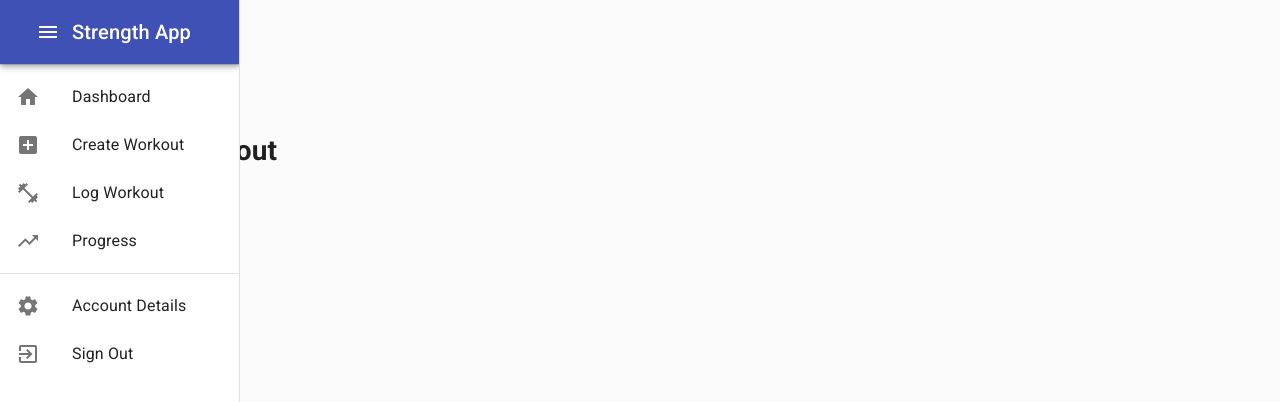
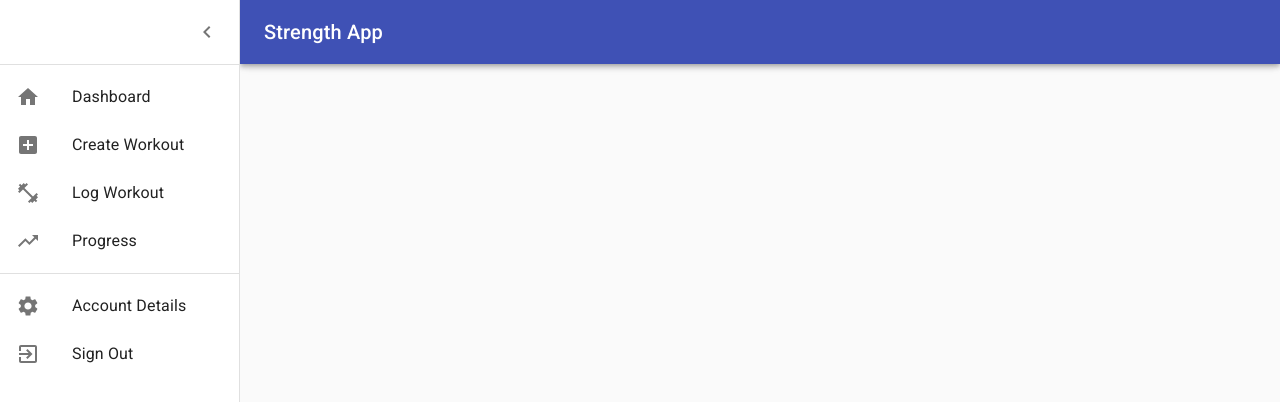
Before and after one commit to rpdurk/strengthApp, a React (Create React App) app in the folder client/: page / in a window 1280 px wide. Both pictures are taken after a click on the button "open drawer". Shown: the top 402 px of the page. Built offline with nearby package versions, Linux system fonts and the light colour scheme.

Commit message:
adds collapse, router routes, signout

```diff
--- a/client/src/pages/common/components/Navbar.js
+++ b/client/src/pages/common/components/Navbar.js
@@ -1,5 +1,10 @@
 import React from "react";
-import { makeStyles } from "@material-ui/core/styles";
+import clsx from "clsx";
+import { useHistory, withRouter } from "react-router-dom";
+import { useSelector, useDispatch } from "react-redux";
+import { setViewerToken } from "../../Viewer";
+import { makeStyles, useTheme } from "@material-ui/core/styles";
+
 import Drawer from "@material-ui/core/Drawer";
 import CssBaseline from "@material-ui/core/CssBaseline";
 import AppBar from "@material-ui/core/AppBar";
@@ -18,6 +23,8 @@ import SettingsIcon from "@material-ui/icons/Settings";
 import TrendingUpIcon from "@material-ui/icons/TrendingUp";
 import AddBoxIcon from "@material-ui/icons/AddBox";
 import ExitToAppIcon from "@material-ui/icons/ExitToApp";
+import ChevronLeftIcon from "@material-ui/icons/ChevronLeft";
+import ChevronRightIcon from "@material-ui/icons/ChevronRight";
 
 const drawerWidth = 240;
 
@@ -26,7 +33,24 @@ const useStyles = makeStyles(theme => ({
     display: "flex",
   },
   appBar: {
-    width: `${drawerWidth}px`,
+    transition: theme.transitions.create(["margin", "width"], {
+      easing: theme.transitions.easing.sharp,
+      duration: theme.transitions.duration.leavingScreen,
+    }),
+  },
+  appBarShift: {
+    width: `calc(100% - ${drawerWidth}px)`,
+    marginLeft: drawerWidth,
+    transition: theme.transitions.create(["margin", "width"], {
+      easing: theme.transitions.easing.easeOut,
+      duration: theme.transitions.duration.enteringScreen,
+    }),
+  },
+  menuButton: {
+    marginRight: theme.spacing(2),
+  },
+  hide: {
+    display: "none",
   },
   drawer: {
     width: drawerWidth,
@@ -35,37 +59,105 @@ const useStyles = makeStyles(theme => ({
   drawerPaper: {
     width: drawerWidth,
   },
+  drawerHeader: {
+    display: "flex",
+    alignItems: "center",
+    padding: theme.spacing(0, 1),
     // necessary for content to be below app bar
-  toolbar: theme.mixins.toolbar,
+    ...theme.mixins.toolbar,
+    justifyContent: "flex-end",
+  },
   content: {
     flexGrow: 1,
-    backgroundColor: theme.palette.background.default,
     padding: theme.spacing(3),
+    transition: theme.transitions.create("margin", {
+      easing: theme.transitions.easing.sharp,
+      duration: theme.transitions.duration.leavingScreen,
+    }),
+    marginLeft: -drawerWidth,
+  },
+  contentShift: {
+    transition: theme.transitions.create("margin", {
+      easing: theme.transitions.easing.easeOut,
+      duration: theme.transitions.duration.enteringScreen,
+    }),
+    marginLeft: 0,
   },
 }));
 
-export default function PermanentDrawerLeft() {
+const PersistentDrawerLeft = () => {
+  // const { history } = props;
   const classes = useStyles();
+  const theme = useTheme();
+  const [open, setOpen] = React.useState(false);
+  const { token } = useSelector(state => state.viewer);
+  const dispatch = useDispatch();
+  const history = useHistory();
 
+  const handleSignOut = () => {
+    localStorage.removeItem("token");
+    dispatch(setViewerToken(null));
+    history.push("/");
+  };
+
+  const handleDrawerOpen = () => {
+    setOpen(true);
+  };
+
+  const handleDrawerClose = () => {
+    setOpen(false);
+  };
+
+  const menuItems = [
+    {
+      text: "Dashboard",
+      icon: <HomeIcon />,
+      onClick: () => history.push("/dashboard"),
+    },
+    {
+      text: "Create Workout",
+      icon: <AddBoxIcon />,
+      onClick: () => history.push("/create"),
+    },
+    {
+      text: "Log Workout",
+      icon: <FitnessCenterIcon />,
+      onClick: () => history.push("/log"),
+    },
+    {
+      text: "Progress",
+      icon: <TrendingUpIcon />,
+      onClick: () => history.push("/progress"),
+    },
+  ];
+  const accountItems = [
+    {
+      text: "Account Details",
+      icon: <SettingsIcon />,
+      onClick: () => history.push("/account"),
+    },
+    {
+      text: "Sign Out",
+      icon: <ExitToAppIcon />,
+      onClick: handleSignOut,
+    },
+  ];
   return (
     <div className={classes.root}>
       <CssBaseline />
-      <Drawer
-        className={classes.drawer}
-        variant="permanent"
-        classes={{
-          paper: classes.drawerPaper,
-        }}
-        anchor="left"
+      <AppBar
+        position="fixed"
+        className={clsx(classes.appBar, {
+          [classes.appBarShift]: open,
+        })}
       >
-        <AppBar position="static" className={classes.appBar}>
-          <Toolbar className={classes.toolbar}>
+        <Toolbar>
           <IconButton
-              aria-controls="menu"
-              aria-haspopup="true"
-              // onClick={handleMenu}
             color="inherit"
-              aria-label="menu"
+            aria-label="open drawer"
+            onClick={handleDrawerOpen}
+            edge="start"
+            className={clsx(classes.menuButton, open && classes.hide)}
           >
             <MenuIcon />
           </IconButton>
@@ -74,49 +166,51 @@ export default function PermanentDrawerLeft() {
           </Typography>
         </Toolbar>
       </AppBar>
-
+      <Drawer
+        className={classes.drawer}
+        variant="persistent"
+        anchor="left"
+        open={open}
+        classes={{
+          paper: classes.drawerPaper,
+        }}
+      >
+        <div className={classes.drawerHeader}>
+          <IconButton onClick={handleDrawerClose}>
+            {theme.direction === "ltr" ? (
+              <ChevronLeftIcon />
+            ) : (
+              <ChevronRightIcon />
+            )}
+          </IconButton>
+        </div>
         <Divider />
         <List>
-          {["Dashboard", "Create Workout", "Log Workout", "Progress"].map(
-            (text, index) => (
-              <ListItem button key={text}>
-                <ListItemIcon>
-                  {index === 0 ? (
-                    <HomeIcon />
-                  ) : index === 1 ? (
-                    <AddBoxIcon />
-                  ) : index === 2 ? (
-                    <FitnessCenterIcon />
-                  ) : (
-                    <TrendingUpIcon />
-                  )}
-                </ListItemIcon>
+          {menuItems.map(item => {
+            const { text, icon, onClick } = item;
+            return (
+              <ListItem button key={text} onClick={onClick}>
+                <ListItemIcon>{icon}</ListItemIcon>
                 <ListItemText primary={text} />
               </ListItem>
-            )
-          )}
+            );
+          })}
         </List>
         <Divider />
         <List>
-          {["Account Details", "Sign Out"].map((text, index) => (
-            <ListItem button key={text}>
-              <ListItemIcon>
-                {index === 0 ? (
-                  <SettingsIcon />
-                ) : index === 1 ? (
-                  <ExitToAppIcon />
-                ) : (
-                  <TrendingUpIcon />
-                )}
-              </ListItemIcon>
+          {accountItems.map(item => {
+            const { text, icon, onClick } = item;
+            return (
+              <ListItem button key={text} onClick={onClick}>
+                <ListItemIcon>{icon}</ListItemIcon>
                 <ListItemText primary={text} />
               </ListItem>
-          ))}
+            );
+          })}
         </List>
       </Drawer>
-      <main className={classes.content}>
-        <div className={classes.toolbar} />
-      </main>
     </div>
   );
-}
+};
+
+export default withRouter(PersistentDrawerLeft);
```
Lines whose indentation alone changed are shown as unchanged.
